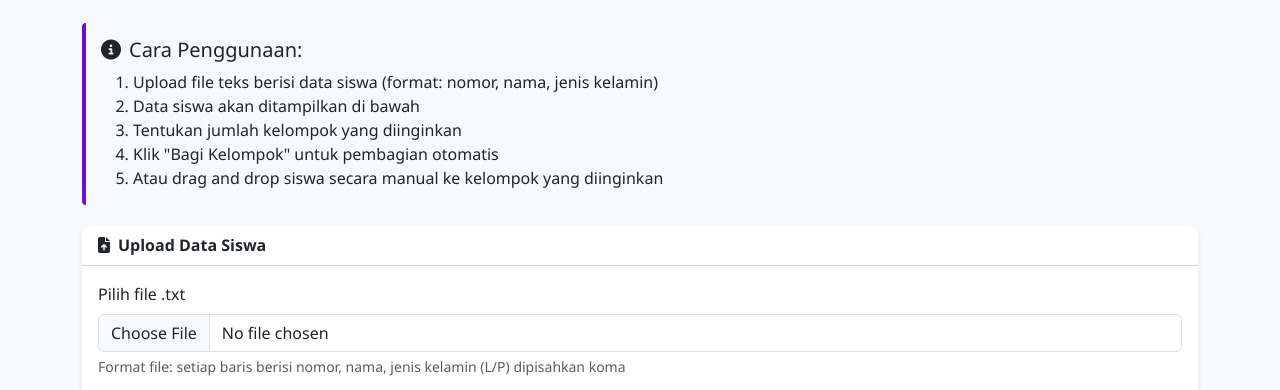
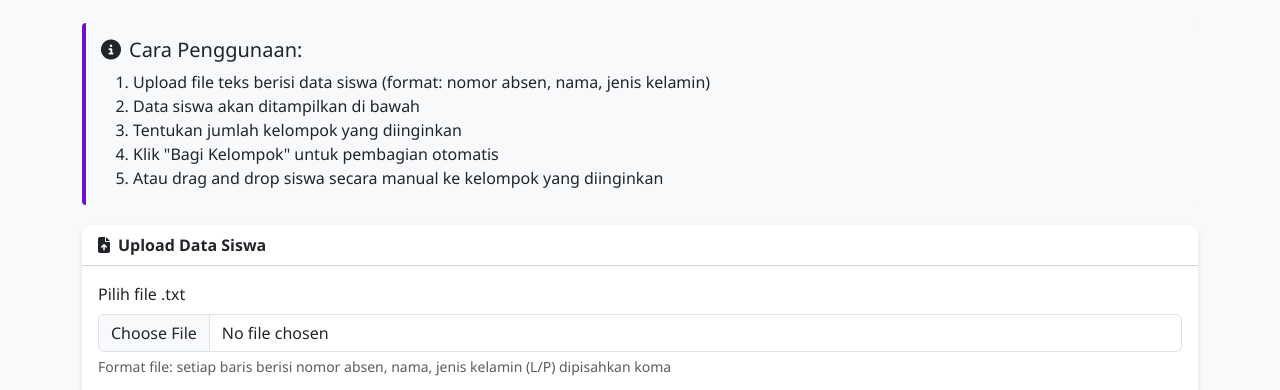
Before and after one commit to zedukasi/kelompok, a plain HTML site: page index.html in a window 1280 px wide. Shown: the part 175-565 px from the top of the page. Drawn offline with nearby package versions, Linux system fonts and the light colour scheme.

Commit message:
Update index.html
Kelompok 2.0.1

```diff
--- a/index.html
+++ b/index.html
@@ -123,7 +123,7 @@
         <div class="instructions">
             <h5><i class="fas fa-info-circle me-2"></i>Cara Penggunaan:</h5>
             <ol class="mb-0">
-                <li>Upload file teks berisi data siswa (format: nomor, nama, jenis kelamin)</li>
+                <li>Upload file teks berisi data siswa (format: nomor absen, nama, jenis kelamin)</li>
                 <li>Data siswa akan ditampilkan di bawah</li>
                 <li>Tentukan jumlah kelompok yang diinginkan</li>
                 <li>Klik "Bagi Kelompok" untuk pembagian otomatis</li>
@@ -141,7 +141,7 @@
                         <div class="mb-3">
                             <label for="fileInput" class="form-label">Pilih file .txt</label>
                             <input class="form-control" type="file" id="fileInput" accept=".txt">
-                            <div class="form-text">Format file: setiap baris berisi nomor, nama, jenis kelamin (L/P) dipisahkan koma</div>
+                            <div class="form-text">Format file: setiap baris berisi nomor absen, nama, jenis kelamin (L/P) dipisahkan koma</div>
                         </div>
                         <div class="d-flex justify-content-between align-items-center">
                             <div>
```
